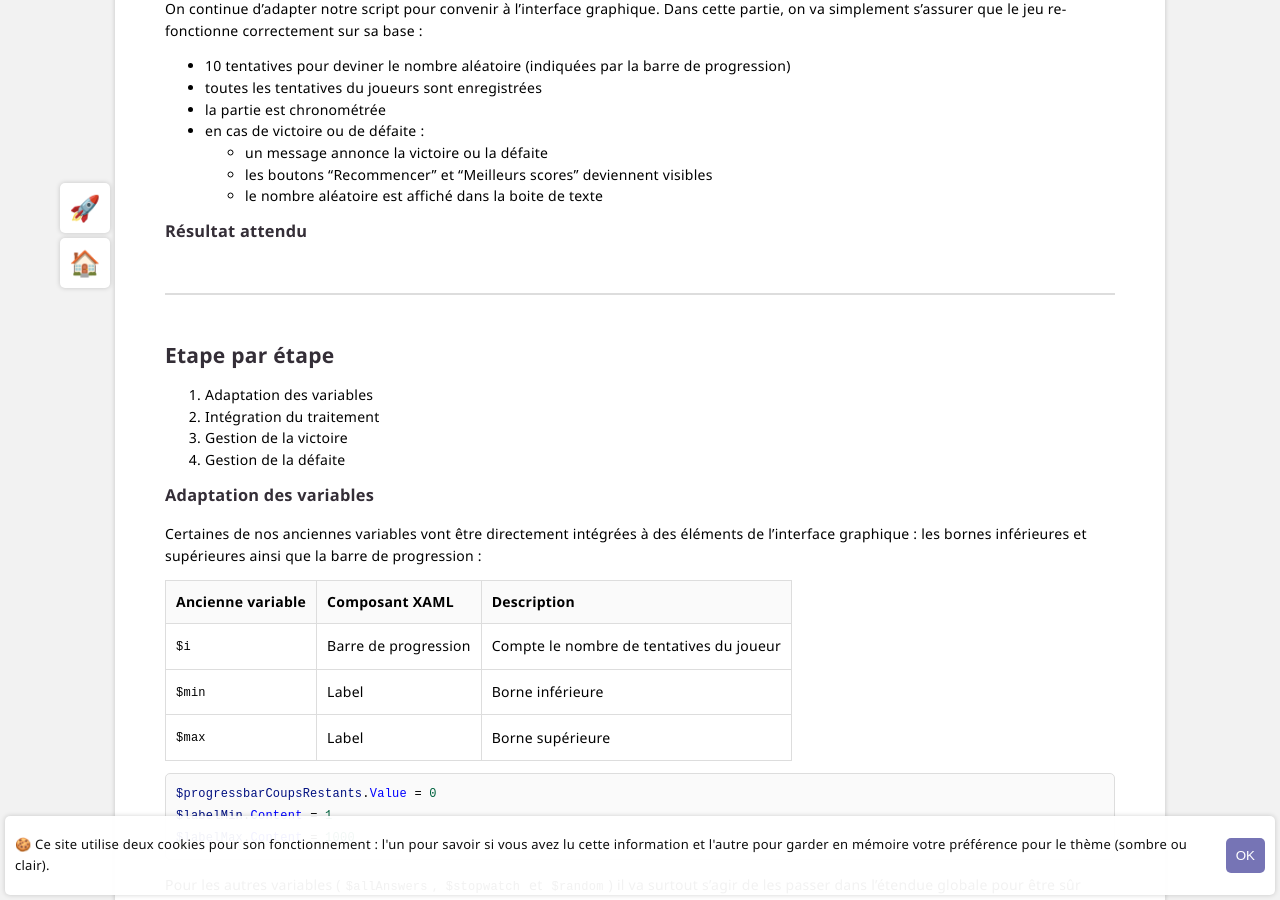
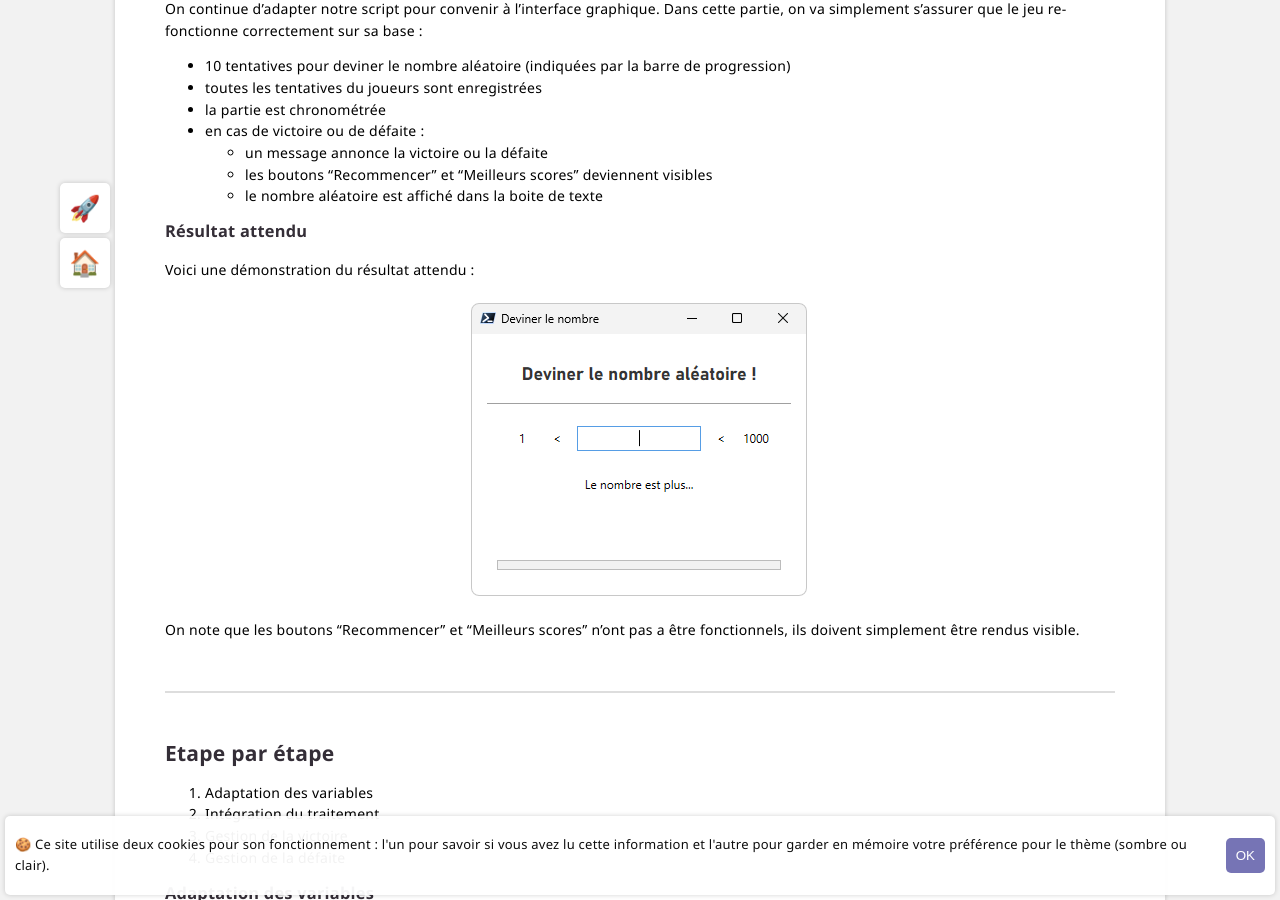
Before and after one commit to leobouard/leobouard.github.io, a Jekyll site: the page built from _posts/2022-12-01-cours-pratique-powershell-009.md, in a window 1280 px wide and 900 px high, scrolled down 381 px. Built offline with Jekyll 4.4.1, drawn with Linux system fonts in a browser that asks for light colours; some web fonts are replaced.

Commit message:
Ajout des webp de démonstration pour chaque partie

```diff
--- a/_posts/2022-12-01-cours-pratique-powershell-009.md
+++ b/_posts/2022-12-01-cours-pratique-powershell-009.md
@@ -24,6 +24,12 @@ On continue d'adapter notre script pour convenir à l'interface graphique. Dans
   - le nombre aléatoire est affiché dans la boite de texte
 
 ### Résultat attendu
+
+Voici une démonstration du résultat attendu :
+
+![Démonstration du résultat attendu pour la partie 9](/assets/images/resultat-cours-powershell-009.webp)
+
+On note que les boutons "Recommencer" et "Meilleurs scores" n'ont pas a être fonctionnels, ils doivent simplement être rendus visible.
 
 ---
 
```
Also changed, not shown: _posts/2022-12-01-cours-pratique-powershell-008.md (+1 -1 lines), _posts/2022-12-01-cours-pratique-powershell-010.md (+8 -0 lines), _posts/2022-12-01-cours-pratique-powershell-introduction.md (+1 -1 lines), assets/images/resultat-cours-powershell-008.webp (renamed from assets/images/resultat-partie-8.webp), assets/images/resultat-cours-powershell-009.webp (added), assets/images/resultat-cours-powershell-010-mode-triche.webp (added), assets/images/resultat-cours-powershell-010.webp (added), assets/images/resultat-final.webp (deleted).
